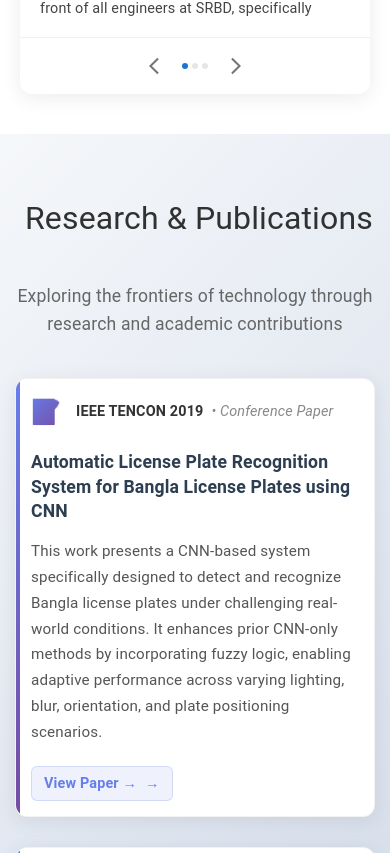
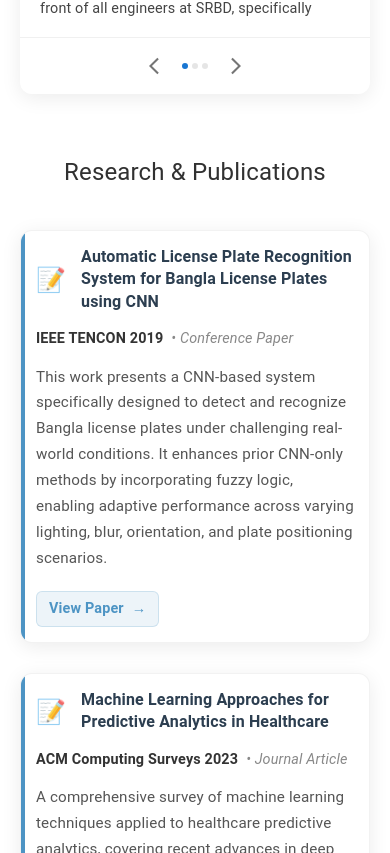
Before and after one commit to MAHIM-JU-CSE/mahim, a Next.js app: page / in a window 390 px wide. Shown: the part 4651-5504 px from the top of the page. Built offline with nearby package versions, Linux system fonts and the light colour scheme.

Commit message:
Update Research section: single column layout, theme colors, and improved styling

```diff
--- a/next.config.js
+++ b/next.config.js
@@ -4,10 +4,13 @@ const nextConfig = {
     unoptimized: true,
   },
   trailingSlash: true,
-  output: 'export',
-  distDir: 'dist',
-  assetPrefix: process.env.NODE_ENV === 'production' ? '/mahim' : '',
-  basePath: process.env.NODE_ENV === 'production' ? '/mahim' : '',
+  // Only use static export for production builds
+  ...(process.env.NODE_ENV === 'production' && {
+    output: 'export',
+    distDir: 'dist',
+    assetPrefix: '/mahim',
+    basePath: '/mahim',
+  }),
 };
 
 module.exports = nextConfig;
--- a/src/Research/Research.module.css
+++ b/src/Research/Research.module.css
@@ -4,37 +4,21 @@
   align-items: center;
   justify-content: center;
   padding: 80px 20px 40px;
-  background: linear-gradient(135deg, #f5f7fa 0%, #c3cfe2 100%);
+  background: #fff;
 }
 
 .inner {
-  max-width: 1200px;
-  width: 100%;
+  width: 70%;
+  max-width: 1000px;
+  margin: 0 auto;
 }
 
-.row {
-  display: flex;
-  gap: 60px;
-  align-items: flex-start;
-}
-
-.leftCol {
-  flex: 0 0 300px;
-  position: sticky;
-  top: 100px;
-}
-
-.rightCol {
-  flex: 1;
-  max-width: 800px;
-}
-
-.subtitle {
-  font-size: 1.2rem;
-  color: #666;
+.title {
+  font-size: 2rem;
+  font-weight: 400;
+  color: #313131;
   margin-bottom: 40px;
-  line-height: 1.6;
-  font-weight: 400;
+  text-align: left;
 }
 
 .publicationsContainer {
@@ -61,7 +45,7 @@
   left: 0;
   width: 4px;
   height: 100%;
-  background: linear-gradient(135deg, #667eea 0%, #764ba2 100%);
+  background: #4d94c4;
   transition: width 0.3s ease;
 }
 
@@ -78,15 +62,13 @@
   display: flex;
   align-items: center;
   gap: 15px;
-  margin-bottom: 20px;
+  margin-bottom: 15px;
 }
 
 .publicationIcon {
   font-size: 1.5rem;
-  background: linear-gradient(135deg, #667eea 0%, #764ba2 100%);
-  -webkit-background-clip: text;
-  -webkit-text-fill-color: transparent;
-  background-clip: text;
+  flex-shrink: 0;
+  margin-top: 2px;
 }
 
 .publicationMeta {
@@ -95,6 +77,7 @@
   gap: 8px;
   font-size: 0.9rem;
   color: #666;
+  margin-bottom: 15px;
 }
 
 .conference {
@@ -108,16 +91,17 @@
 }
 
 .publicationTitle {
-  font-size: 1.4rem;
+  font-size: 1.1rem;
   font-weight: 600;
   color: #2c3e50;
-  margin-bottom: 15px;
+  margin: 0;
   line-height: 1.4;
   transition: color 0.3s ease;
+  flex: 1;
 }
 
 .publicationCard:hover .publicationTitle {
-  color: #667eea;
+  color: #4d94c4;
 }
 
 .publicationDescription {
@@ -131,20 +115,20 @@
   display: inline-flex;
   align-items: center;
   gap: 8px;
-  color: #667eea;
+  color: #4d94c4;
   text-decoration: none;
   font-weight: 600;
   font-size: 0.95rem;
   transition: all 0.3s ease;
   padding: 8px 16px;
   border-radius: 6px;
-  background: rgba(102, 126, 234, 0.1);
-  border: 1px solid rgba(102, 126, 234, 0.2);
+  background: rgba(77, 148, 196, 0.1);
+  border: 1px solid rgba(77, 148, 196, 0.2);
 }
 
 .viewPaperLink:hover {
-  background: rgba(102, 126, 234, 0.15);
-  border-color: rgba(102, 126, 234, 0.3);
+  background: rgba(77, 148, 196, 0.15);
+  border-color: rgba(77, 148, 196, 0.3);
   transform: translateX(5px);
 }
 
@@ -163,19 +147,14 @@
     padding: 60px 15px 30px;
   }
 
-  .row {
-    flex-direction: column;
-    gap: 30px;
+  .inner {
+    width: 90%;
+    padding: 0 15px;
   }
 
-  .leftCol {
-    flex: none;
-    position: static;
+  .title {
+    font-size: 1.7rem;
     text-align: center;
-  }
-
-  .rightCol {
-    max-width: 100%;
   }
 
   .publicationCard {
@@ -183,22 +162,30 @@
   }
 
   .publicationTitle {
-    font-size: 1.2rem;
-  }
-
-  .subtitle {
-    font-size: 1.1rem;
-    text-align: center;
+    font-size: 1rem;
   }
 }
 
 @media (max-width: 480px) {
+  .outer {
+    padding: 20px 0 40px 0;
+  }
+
+  .inner {
+    width: 100%;
+    padding: 0 20px;
+  }
+
+  .title {
+    font-size: 1.5rem;
+  }
+
   .publicationCard {
     padding: 15px;
   }
 
   .publicationTitle {
-    font-size: 1.1rem;
+    font-size: 1rem;
   }
 
   .publicationDescription {
--- a/src/Research/Research.tsx
+++ b/src/Research/Research.tsx
@@ -36,38 +36,24 @@ export default function Research() {
   return (
     <div className={styles.outer}>
       <div className={styles.inner}>
-        <div className={styles.row}>
-          <div className={styles.leftCol}>
-            <h1
-              style={{
-                marginBottom: 10,
-                marginLeft: 10,
-                fontWeight: 400,
-                color: "#313131",
-              }}
-            >
+        <h1 className={styles.title}>
           Research & Publications
         </h1>
-          </div>
-          <div className={styles.rightCol}>
-            <p className={styles.subtitle}>
-              Exploring the frontiers of technology through research and academic contributions
-            </p>
 
         <div className={styles.publicationsContainer}>
           {publications.map((publication) => (
             <div key={publication.id} className={styles.publicationCard}>
               <div className={styles.publicationHeader}>
                 <span className={styles.publicationIcon}>{publication.icon}</span>
+                <h3 className={styles.publicationTitle}>
+                  {publication.title}
+                </h3>
+              </div>
+
               <div className={styles.publicationMeta}>
                 <span className={styles.conference}>{publication.conference}</span>
                 <span className={styles.type}>• {publication.type}</span>
               </div>
-                  </div>
-
-                  <h3 className={styles.publicationTitle}>
-                    {publication.title}
-                  </h3>
 
               <p className={styles.publicationDescription}>
                 {publication.description}
@@ -79,14 +65,12 @@ export default function Research() {
                 target="_blank"
                 rel="noopener noreferrer"
               >
-                    View Paper →
+                View Paper
               </a>
             </div>
           ))}
         </div>
       </div>
     </div>
-      </div>
-    </div>
   );
 }
```
Also changed, not shown: 4 other files (tests, documents, lock files or other folders). Lines whose indentation alone changed are shown as unchanged.
